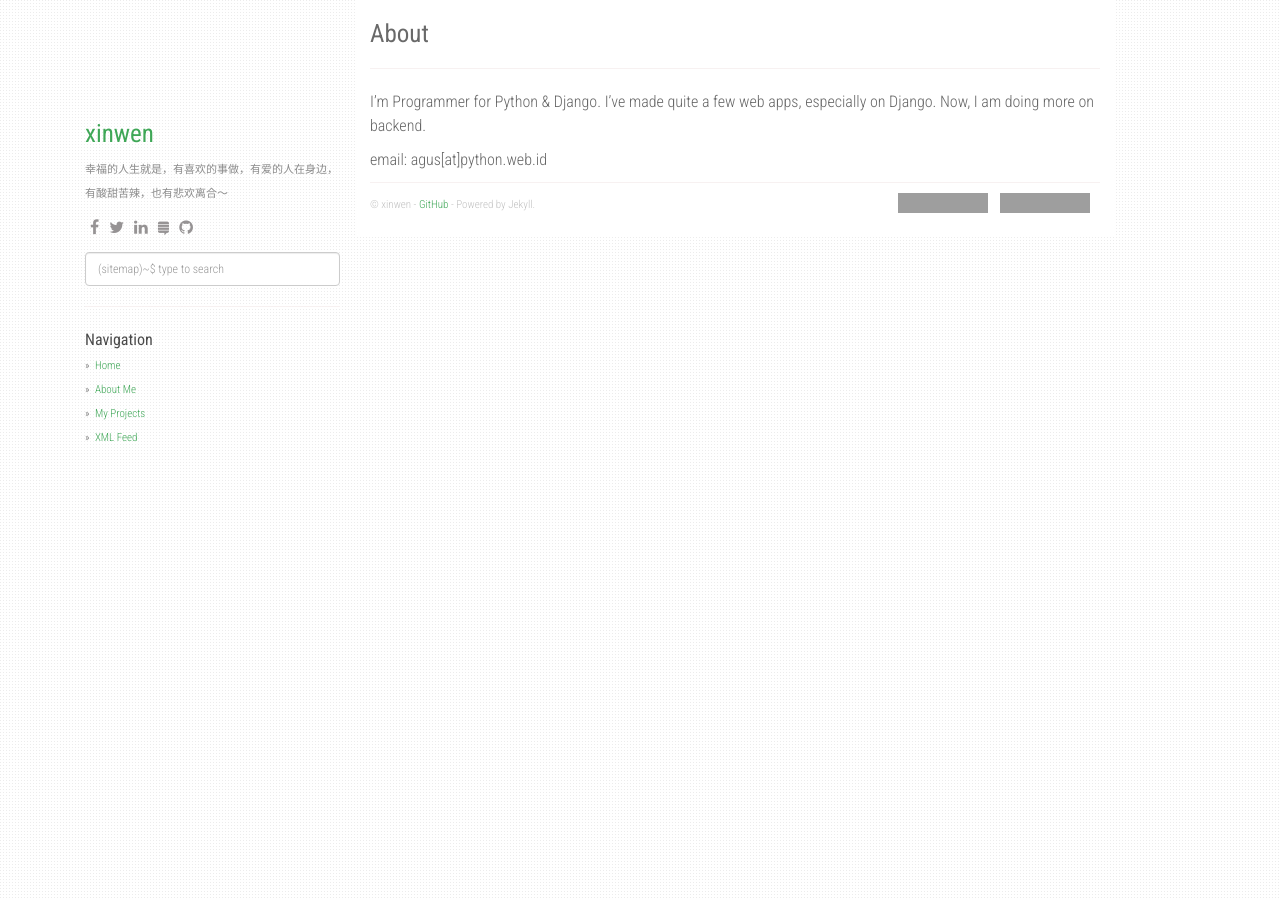
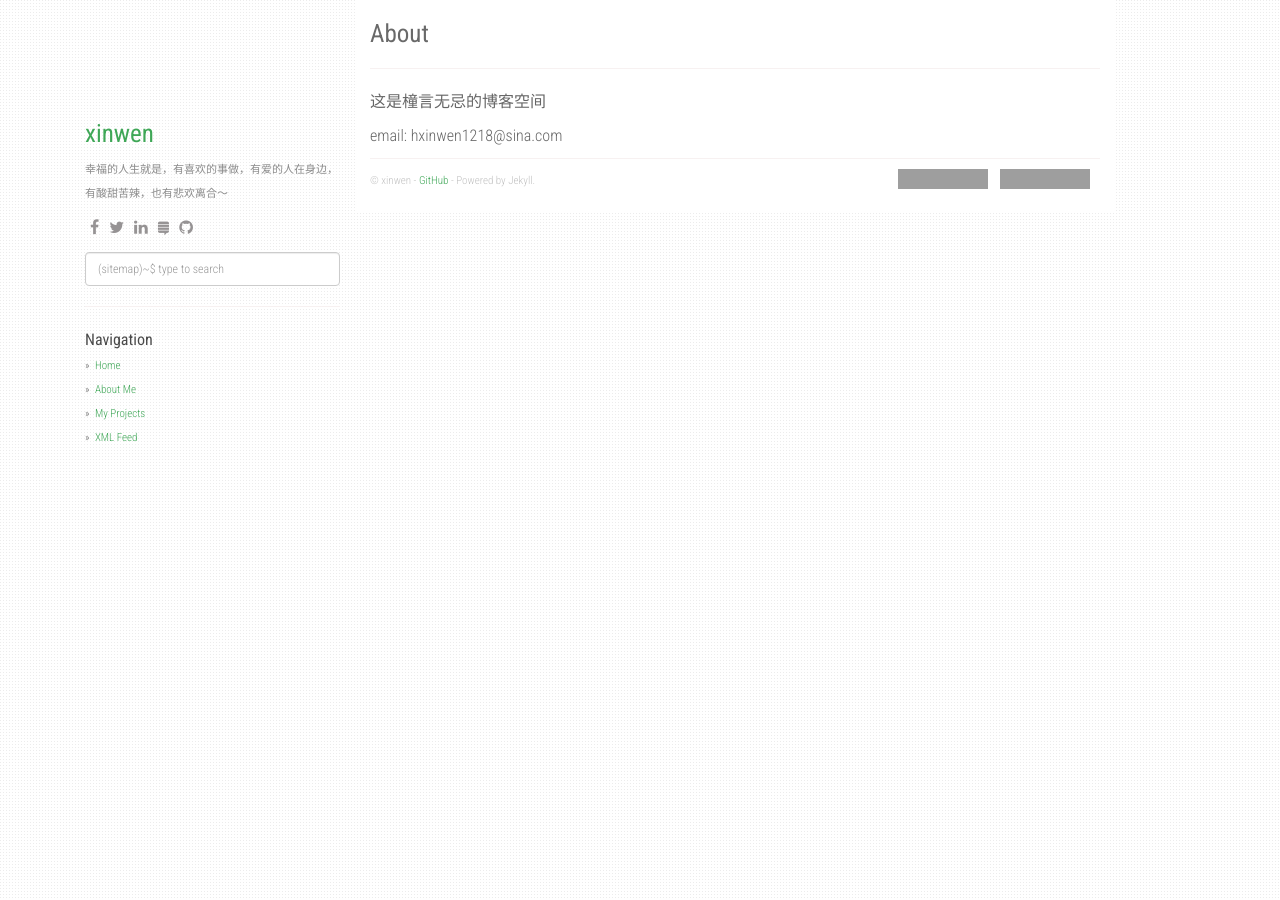
Before and after one commit to Zhuliang1/sophia-hxw.github.io, a Jekyll site: the page built from about.md, in a window 1280 px wide. Built offline with Jekyll 4.4.1, drawn with Linux system fonts in a browser that asks for light colours; nearby versions of some CDN libraries; grey boxes are pictures that could not be loaded.

```diff
--- a/about.md
+++ b/about.md
@@ -4,6 +4,6 @@ title: About
 permalink: /about/
 ---
 
-I'm Programmer for Python & Django. I've made quite a few web apps, especially on Django. Now, I am doing more on backend.
+这是橦言无忌的博客空间
 
-email: agus[at]python.web.id
+email: hxinwen1218@sina.com
```
